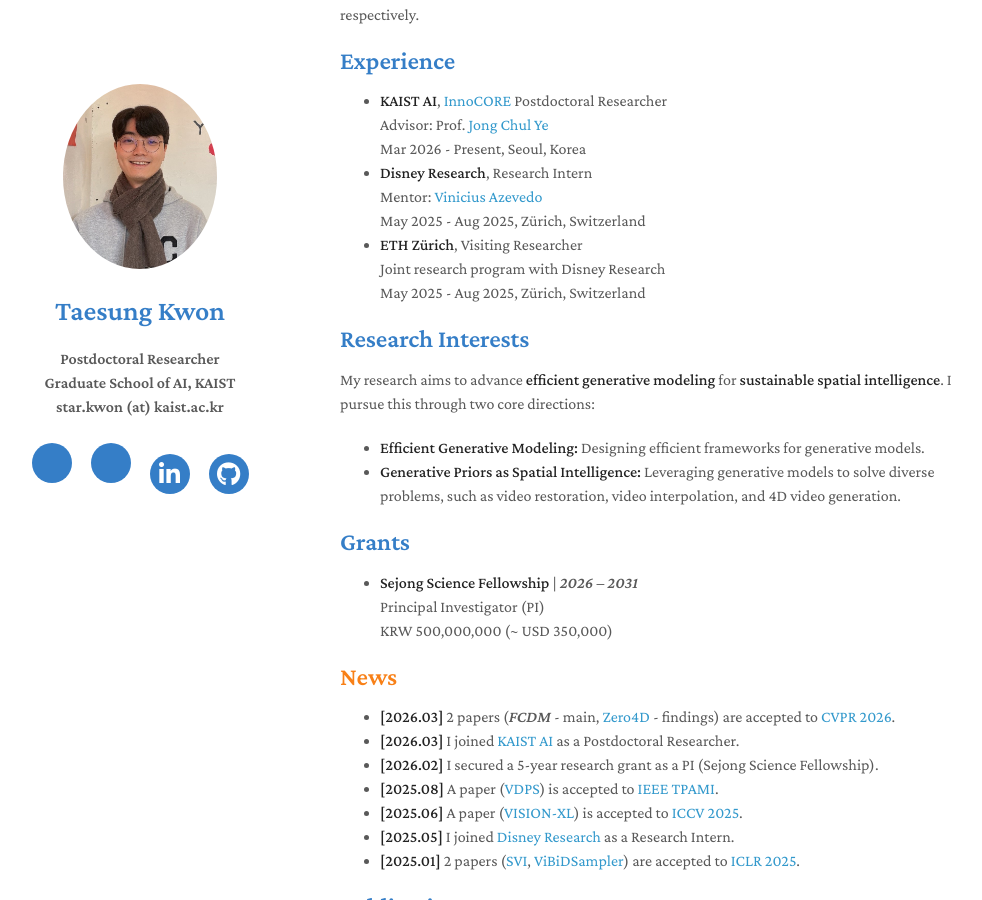
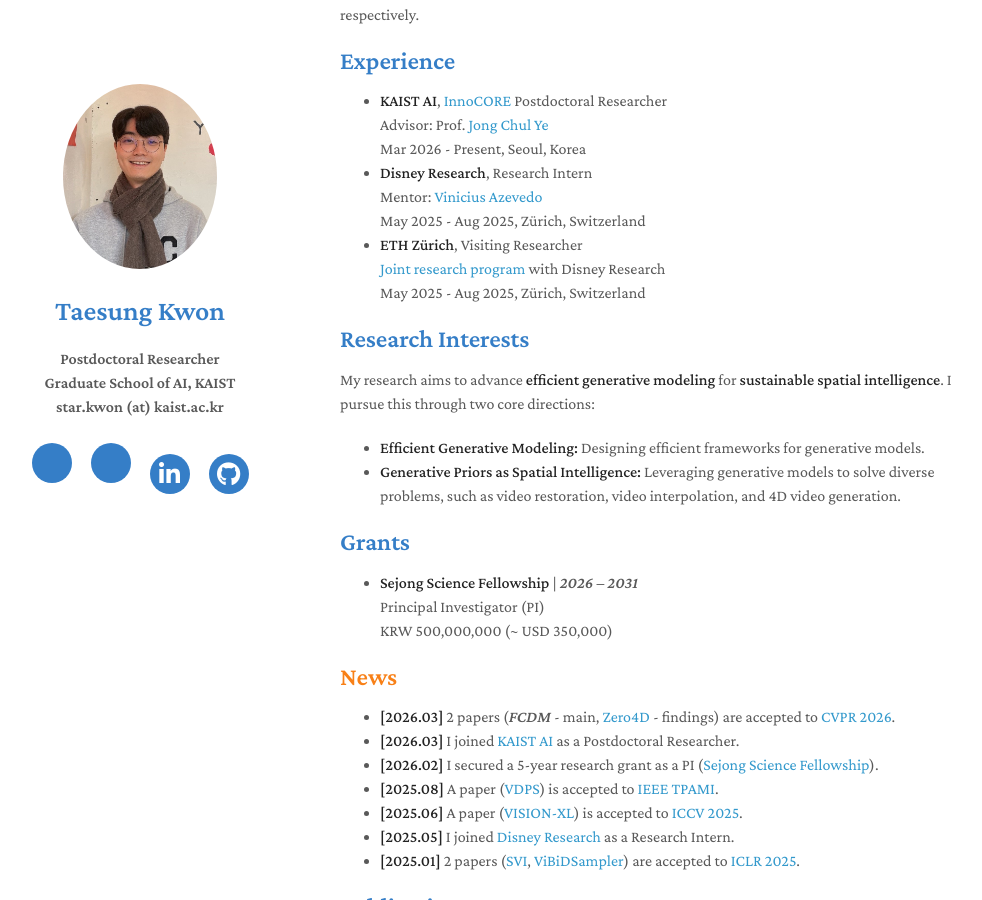
Before and after one commit to star-kwon/star-kwon.github.io, a Jekyll site: the page built from index.md, in a window 1280 px wide and 900 px high, scrolled down 226 px. Shown: the whole window, without its empty margins (130-1112 px from the left). Built offline with Jekyll 4.4.1, drawn with Linux system fonts in a browser that asks for light colours; nearby versions of some CDN libraries; comment, search, counter and statistics services are not loaded; a style sheet for code colours, icons or effects is not loaded; our own code applies the rules of GitHub Pages for plain Markdown files; part of the change alters nothing that is shown.

Commit message:
update urls

```diff
--- a/index.md
+++ b/index.md
@@ -17,7 +17,7 @@ I earned my M.S. and B.S. degrees in BBE at KAIST, advised by Prof. [Jong Chul Y
   <br>Mentor: [Vinicius Azevedo](https://studios.disneyresearch.com/people/vinicius-da-costa-de-azevedo/)
   <br>May 2025 - Aug 2025, Zürich, Switzerland
 - **ETH Zürich**, Visiting Researcher
-  <br>Joint research program with Disney Research
+  <br>[Joint research program](https://studios.disneyresearch.com/outreach/) with Disney Research
   <br>May 2025 - Aug 2025, Zürich, Switzerland
 
 
@@ -37,7 +37,7 @@ My research aims to advance **efficient generative modeling** for **sustainable
 ## <b style="color:#F88017">News</b>
 - **[2026.03]** 2 papers (*FCDM* - main, [Zero4D](https://arxiv.org/abs/2503.22622) - findings) are accepted to [CVPR 2026](https://cvpr.thecvf.com/Conferences/2026/).
 - **[2026.03]** I joined [KAIST AI](https://gsai.kaist.ac.kr/) as a Postdoctoral Researcher.
-- **[2026.02]** I secured a 5-year research grant as a PI (Sejong Science Fellowship).
+- **[2026.02]** I secured a 5-year research grant as a PI ([Sejong Science Fellowship](https://eng.nrf.re.kr/page/5301bb32-ad33-4031-8de1-a8b3275956a2?bizNo=1&uprBizNos=178,6,1)).
 - **[2025.08]** A paper ([VDPS](https://ieeexplore.ieee.org/document/11123732)) is accepted to [IEEE TPAMI](https://www.computer.org/csdl/journal/tp).
 - **[2025.06]** A paper ([VISION-XL](https://arxiv.org/abs/2412.00156)) is accepted to [ICCV 2025](https://iccv.thecvf.com/).
 - **[2025.05]** I joined [Disney Research](https://studios.disneyresearch.com/) as a Research Intern.
```
